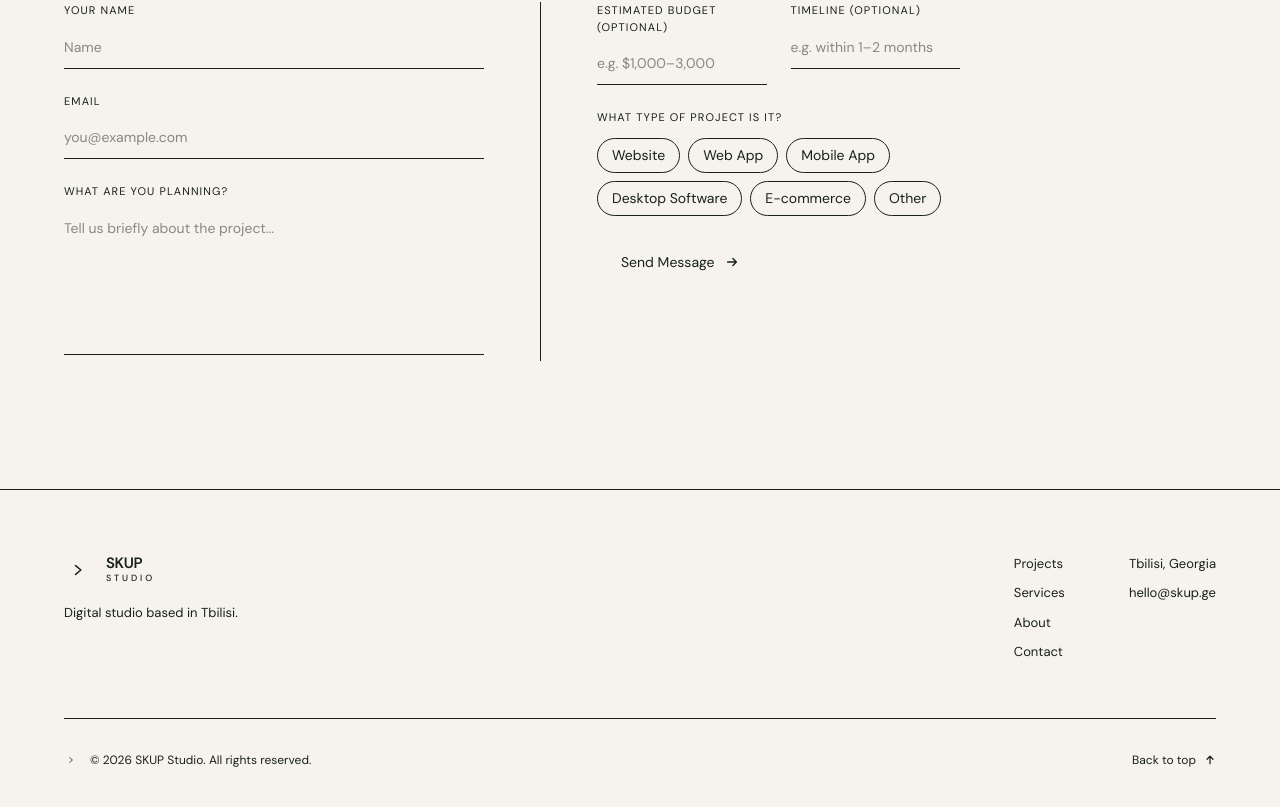
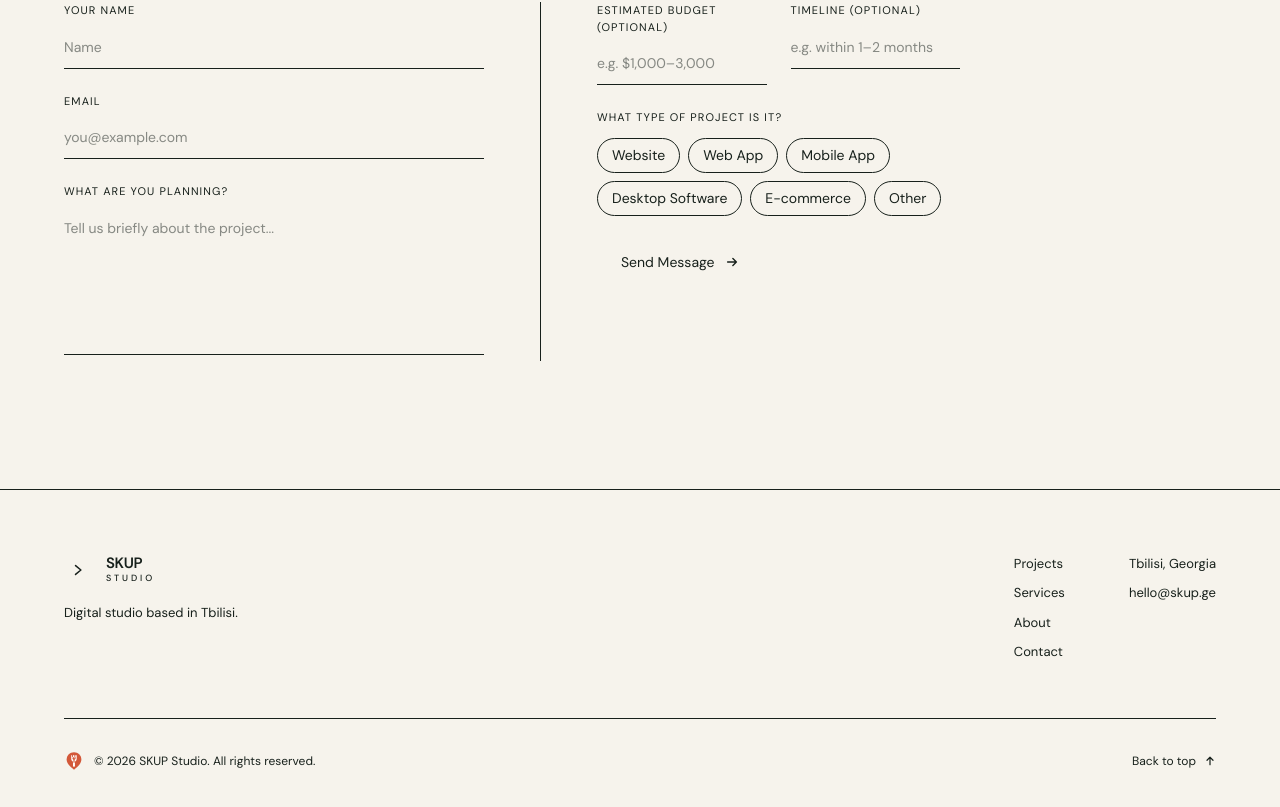
Before and after one commit to PNatroshvili/skup-portfolio, a Next.js app: page /en in a window 1280 px wide. Shown: the part 9137-9944 px from the top of the page. Built offline with nearby package versions, Linux system fonts and the light colour scheme.

Commit message:
Sync LUKMA UI and official branding to production branch

```diff
--- a/src/components/Footer.tsx
+++ b/src/components/Footer.tsx
@@ -50,7 +50,7 @@ export default function Footer() {
 
         <div className="mt-14 flex flex-col items-center justify-between gap-4 border-t border-line pt-8 sm:flex-row">
           <div className="flex items-center gap-2.5">
-            <LogoMark className="h-4 w-4 text-subtle" />
+            <img src="/lukma-logo.svg" alt="LUKMA" className="h-5 w-5 object-contain" />
             <span className="text-[12px] text-subtle">
               © {year} {nav.brand}. {t(siteContent.footer.text)}
             </span>
```
